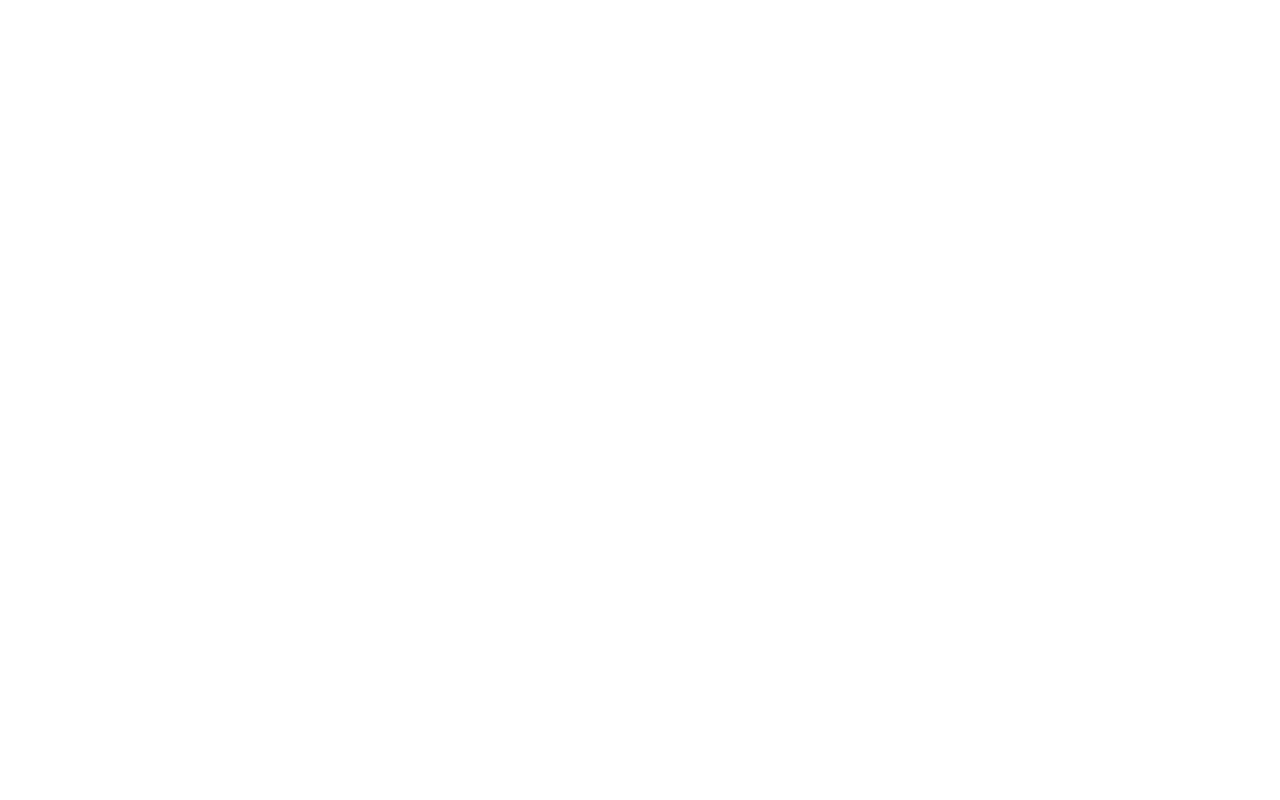
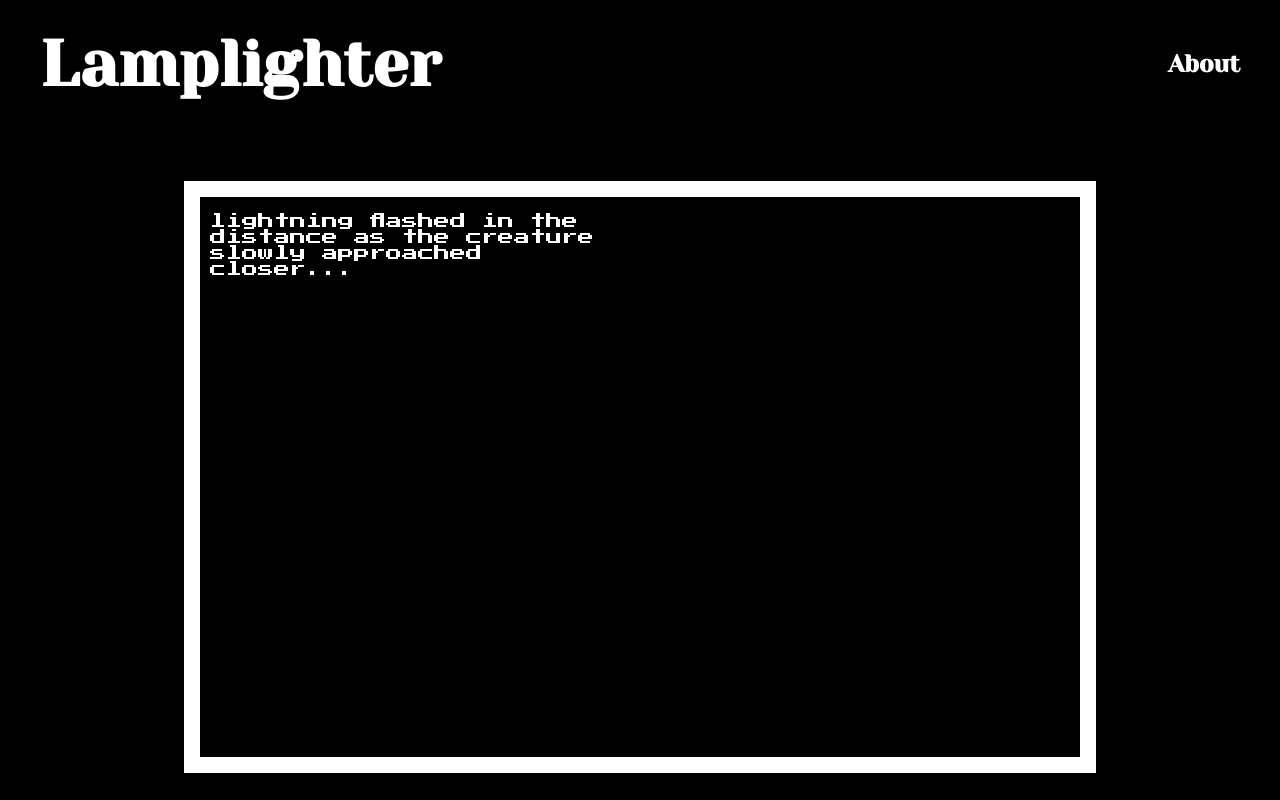
Before and after one commit to JMHGZ/unit1-project, a plain HTML site: page index.html in a window 1280 px wide. Drawn offline with Linux system fonts and the light colour scheme.

Commit message:
added fonts, the game screen/text box, HTML added header (with name of game and future 'about' link, added main body. CSS styling and sizing of font. Setup game board as a grid for future use of player choice buttons etc.

```diff
--- a/css/main.css
+++ b/css/main.css
@@ -1,12 +1,46 @@
 html, * {
-    font-family: helvetica;
   box-sizing: border-box;
 }
 
 body {
+  font-family: 'Yeseva One', cursive;
+  margin: 0 auto;
   height: 100vh;
   display: flex;
   flex-direction: column;
   justify-content: center;
   align-items: center;
+  background-color: black;
 }
+
+header {
+  display: flex;
+  flex-direction: row;
+  align-items: center;
+  justify-content: space-between;
+  width: 100vw;
+  color: white;
+}
+
+.title {
+  display: flex;
+  justify-content: flex-start;
+  font-size: 8vmin;
+}
+
+h1, h2 {
+  margin: 0 5vmin 10vmin 5vmin;
+}
+
+p {
+  font-family: 'Press Start 2P', cursive;
+  padding-left: 10px;
+}
+
+main {
+  display: grid;
+  grid-template-columns: 55vmin 55vmin;
+  grid-template-rows: 7vmin 7vmin 7vmin 35vmin 7vmin 7vmin;
+  border: 2vmin solid white;
+  color: white;
+}
--- a/index.html
+++ b/index.html
@@ -4,9 +4,21 @@
     <meta charset="UTF-8">
     <meta name="viewport" content="width=device-width, initial-scale=1.0">
     <meta http-equiv="X-UA-Compatible" content="ie=edge">
-    <title>CYOA</title>
+    <link href="https://fonts.googleapis.com/css?family=Yeseva+One&display=swap" rel="stylesheet">
+    <link href="https://fonts.googleapis.com/css?family=Press+Start+2P&display=swap" rel="stylesheet">
+    <title>Lamplight</title>
+    <link rel="stylesheet" href="css/main.css">
+    <script defer src="js/main.js"></script>
 </head>
 <body>
-
+    <header>
+      <h1 class="title">Lamplighter</h1>
+       <h2>About</h2>
+    </header>
+<main id="game-box">
+    <div>
+        <p>lightning flashed in the distance as the creature slowly approached closer...</p>
+    </div>
+</main>
 </body>
 </html>
```
Also changed, not shown: 1 other file. Lines whose indentation alone changed are shown as unchanged.
